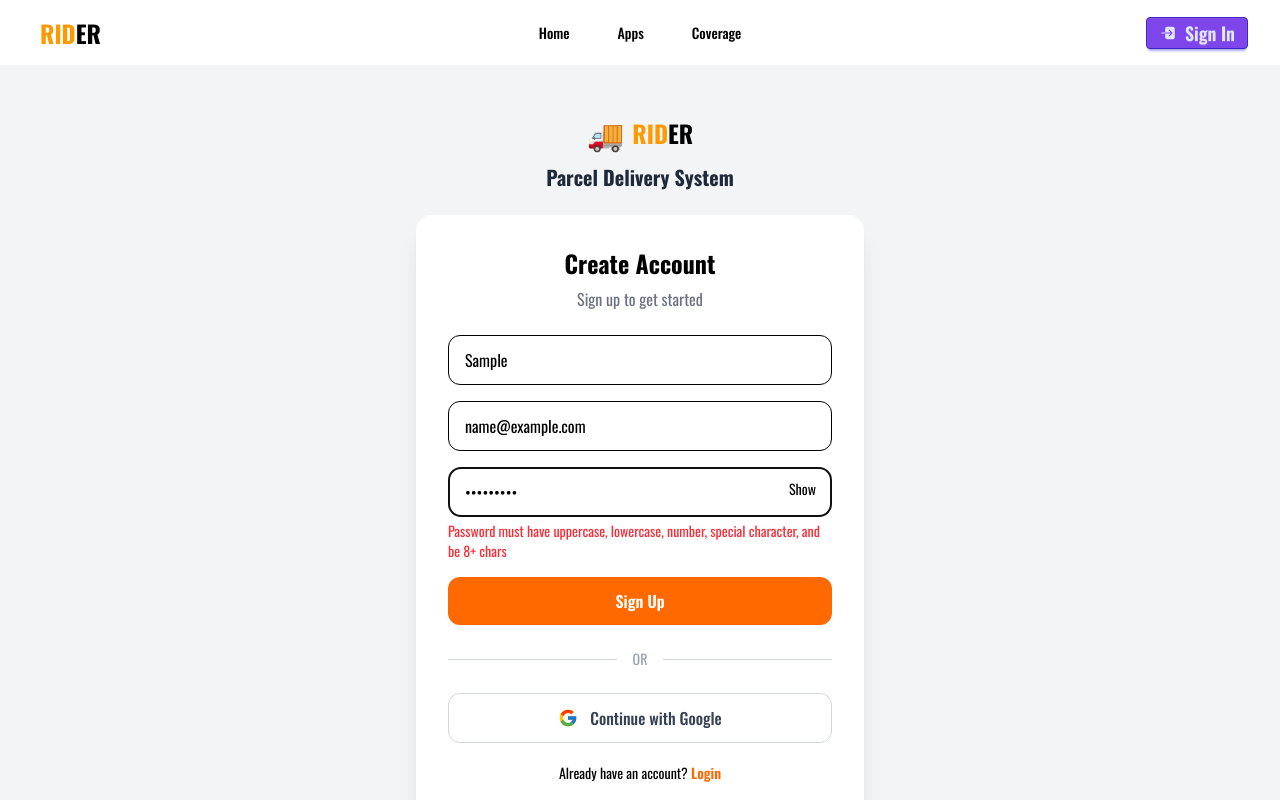
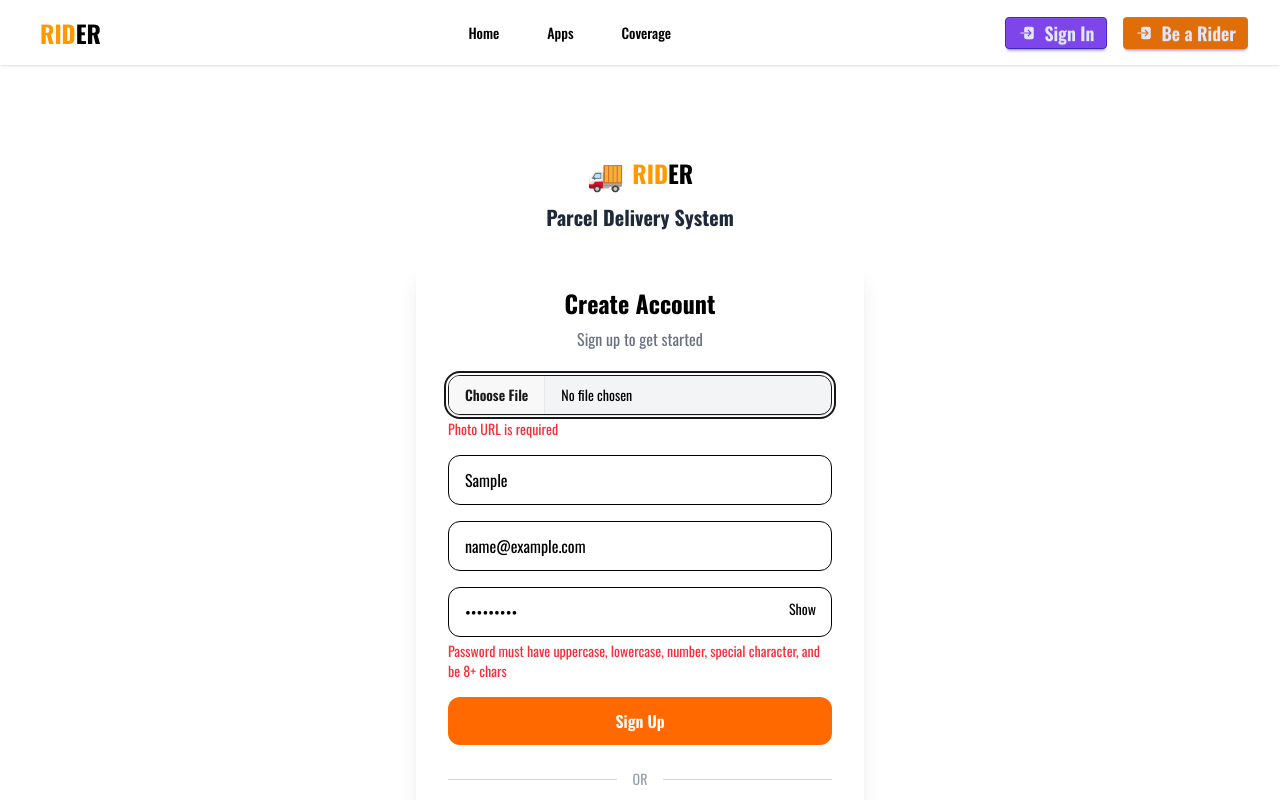
Before and after one commit to Mahmudur-Rahman-Salman/FullStack_Rider_App, a React app in the folder frontend/: page /register in a window 1280 px wide. Both pictures are taken after typing "Sample", "name@example.com", "Sample123" into the empty fields and a click on the button "Sign Up". Shown: the top 800 px of the page. Built offline with nearby package versions, Linux system fonts and the light colour scheme; no server answers; the HTML template or start-up script is replaced by a standard one.

Commit message:
photo url updated to firebase

```diff
--- a/frontend/package.json
+++ b/frontend/package.json
@@ -11,6 +11,7 @@
   },
   "dependencies": {
     "@tailwindcss/vite": "^4.2.2",
+    "axios": "^1.15.2",
     "firebase": "^12.12.1",
     "leaflet": "^1.9.4",
     "react": "^19.2.4",
--- a/frontend/src/context/AuthProvider/AuthProvider.jsx
+++ b/frontend/src/context/AuthProvider/AuthProvider.jsx
@@ -6,6 +6,7 @@ import {
   signInWithEmailAndPassword,
   signInWithPopup,
   signOut,
+  updateProfile,
 } from "firebase/auth";
 import { auth } from "./../../firebase/firebase.inti";
 import { AuthContext } from "../AuthContext/AuthContext";
@@ -40,6 +41,10 @@ const AuthProvider = ({ children }) => {
     return signOut(auth);
   };
 
+  const updateUserProfile = (profileData) => {
+    return updateProfile(auth.currentUser, profileData);
+  };
+
   // Listen for auth state changes
   useEffect(() => {
     const unsubscribe = onAuthStateChanged(auth, (currentUser) => {
@@ -55,6 +60,7 @@ const AuthProvider = ({ children }) => {
     registerUser,
     signInUser,
     signInWIthGoogle,
+    updateUserProfile,
     logOut,
     loading,
   };
--- a/frontend/src/layouts/AuthLayout.jsx
+++ b/frontend/src/layouts/AuthLayout.jsx
@@ -4,7 +4,7 @@ import Logo from "../components/Logo/Logo";
 
 const AuthLayout = () => {
   return (
-    <div className="min-h-screen flex items-center justify-center bg-gray-100 px-4">
+    <div className="min-h-screen flex items-center justify-center px-4 m-20">
       <div className="w-full max-w-md">
         {/* Logo / Header */}
         <div className="text-center mb-6">
--- a/frontend/src/pages/Auth/Register/Register.jsx
+++ b/frontend/src/pages/Auth/Register/Register.jsx
@@ -2,8 +2,9 @@ import React, { useState } from "react";
 import { Link } from "react-router";
 import { useForm } from "react-hook-form";
 import useAuth from "../../../hooks/useAuth";
-import { updateProfile } from "firebase/auth";
+
 import SocialLogin from "../SocialLogin/SocialLogin";
+import axios from "axios";
 
 const Register = () => {
   const [showPassword, setShowPassword] = useState(false);
@@ -16,21 +17,48 @@ const Register = () => {
     formState: { errors },
   } = useForm();
 
-  const { registerUser } = useAuth();
+  const { registerUser, updateUserProfile } = useAuth();
 
   const onSubmit = async (data) => {
     setLoading(true);
+
     try {
+      // 🔥 1. get file
+      const profileImg = data.photo[0];
+
+      if (!profileImg) {
+        throw new Error("No image selected");
+      }
+
+      // 🔥 2. create user first
       const result = await registerUser(data.email, data.password);
+
+      // 🔥 3. prepare formData
+      const formData = new FormData();
+      formData.append("image", profileImg);
+
+      // 🔥 4. upload to imgbb
+      const image_API_URL = `https://api.imgbb.com/1/upload?key=${import.meta.env.VITE_image_host_key}`;
+
+      const res = await axios.post(image_API_URL, formData);
+
+      const imageUrl = res.data.data.url;
+
+      console.log("After Uploaded Image URL:", imageUrl);
+
+      // 🔥 5. update Firebase profile
       if (result?.user) {
-        await updateProfile(result.user, {
+        await updateUserProfile({
           displayName: data.name,
+          photoURL: imageUrl,
         });
       }
-      console.log("Registered User: ", result?.user);
+
+      console.log("Registered User:", result.user);
+
       reset();
     } catch (error) {
-      console.error("Registration Error: ", error);
+      console.error("Registration Error:", error);
     } finally {
       setLoading(false);
     }
@@ -42,6 +70,24 @@ const Register = () => {
         <p className="text-center text-gray-500 mb-6">Sign up to get started</p>
 
         <form onSubmit={handleSubmit(onSubmit)} className="space-y-4">
+          {/* Photo URL */}
+          <div>
+            <input
+              type="file"
+              {...register("photo", {
+                required: "Photo URL is required",
+              })}
+              className="file-input file-input-bordered w-full rounded-xl bg-gray-100"
+              placeholder="Profile Photo URL"
+            />
+
+            {errors.photo && (
+              <p className="text-red-500 text-sm mt-1">
+                {errors.photo.message}
+              </p>
+            )}
+          </div>
+
           {/* Name */}
           <div>
             <input
--- a/frontend/src/pages/Shared/Navbar/Navbar.jsx
+++ b/frontend/src/pages/Shared/Navbar/Navbar.jsx
@@ -11,6 +11,16 @@ const Navbar = () => {
     isActive
       ? "text-[#7E45EA] font-semibold border-b-2 border-[#7E45EA]"
       : "hover:text-[#7E45EA]";
+
+  const handleLogout = () => {
+    logOut()
+      .then(() => {
+        // Logout successful, you can perform any additional actions here if needed
+      })
+      .catch((error) => {
+        console.error("Logout error:", error);
+      });
+  };
   return (
     <>
       <header className=" text-black shadow-sm">
@@ -73,7 +83,7 @@ const Navbar = () => {
             <div className="navbar-end">
               {user ? (
                 <button
-                  onClick={logOut}
+                  onClick={handleLogout}
                   className="btn btn-primary bg-[#7E45EA] btn-sm flex items-center gap-2 justify-center"
                 >
                   <IoLogIn className="rounded  text-lg" />
@@ -89,6 +99,14 @@ const Navbar = () => {
                 </Link>
               )}
             </div>
+
+             <Link
+                  to="/beARider"
+                  className="btn btn-primary bg-[rgb(223,109,8)] btn-sm flex items-center gap-2 justify-center ml-4 outline-none border-none"
+                >
+                  <IoLogIn className="rounded  text-lg" />
+                  <span className="text-lg">Be a Rider</span>
+                </Link>
           </div>
         </div>
       </header>
--- /dev/null
+++ b/frontend/src/routes/PrivateRoute.jsx
@@ -0,0 +1,23 @@
+import React from "react";
+import useAuth from "../hooks/useAuth";
+import { Navigate } from "react-router";
+
+const PrivateRoute = ({ children }) => {
+  const { user, loading } = useAuth();
+
+  if (loading) {
+    return (
+      <div>
+        <span className="loading loading-spinner text-info"></span>
+      </div>
+    );
+  }
+
+  if (!user) {
+    return <Navigate to="/login" replace></Navigate>;
+  }
+
+  return children;
+};
+
+export default PrivateRoute;
```
Also changed, not shown: 2 other files (tests, documents, lock files or other folders).
